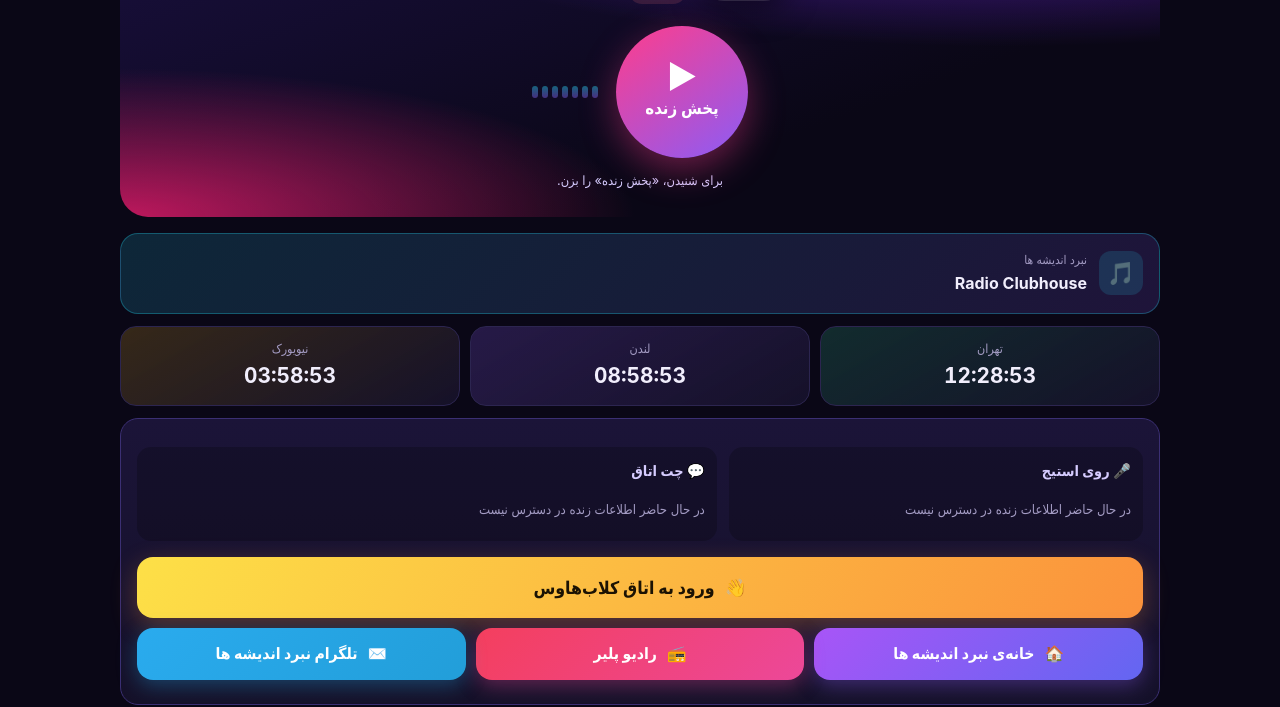
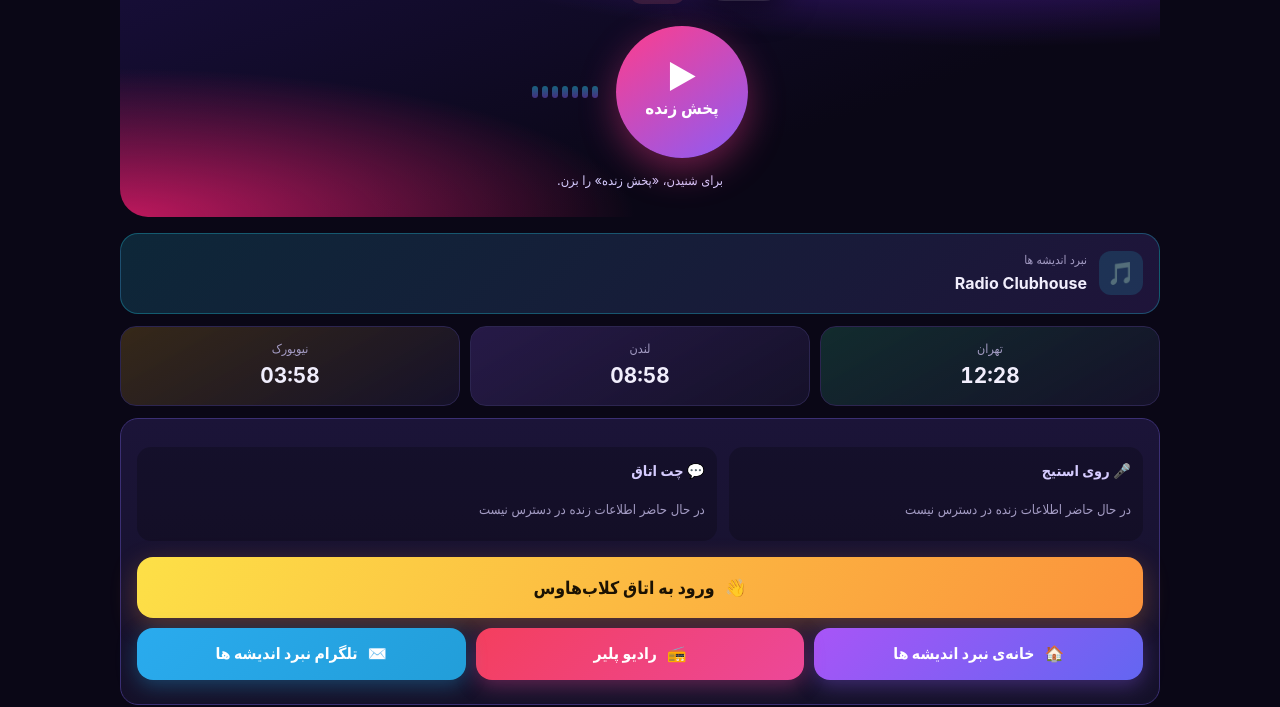
Before and after one commit to fazadi3001/radioclubhouse-site, a plain HTML site: page index.html in a window 1280 px wide. Shown: the part 121-828 px from the top of the page. Drawn offline with Linux system fonts and the light colour scheme; no server answers.

Commit message:
Remove seconds from clocks

```diff
--- a/index.html
+++ b/index.html
@@ -141,9 +141,9 @@ footer{text-align:center;color:var(--muted);font-size:.72rem;margin-top:18px}
   </section>
 
   <section class="clocks full" aria-label="ساعت شهرها">
-    <div class="clock c1"><div class="city">تهران</div><div class="time" data-tz="Asia/Tehran">--:--:--</div></div>
-    <div class="clock c2"><div class="city">لندن</div><div class="time" data-tz="Europe/London">--:--:--</div></div>
-    <div class="clock c3"><div class="city">نیویورک</div><div class="time" data-tz="America/New_York">--:--:--</div></div>
+    <div class="clock c1"><div class="city">تهران</div><div class="time" data-tz="Asia/Tehran">--:--</div></div>
+    <div class="clock c2"><div class="city">لندن</div><div class="time" data-tz="Europe/London">--:--</div></div>
+    <div class="clock c3"><div class="city">نیویورک</div><div class="time" data-tz="America/New_York">--:--</div></div>
   </section>
 
   <section class="card room full" id="room" aria-label="اتاق زنده">
@@ -214,10 +214,10 @@ function safeUrl(u){try{var x=new URL(u,location.href);return(x.protocol==="http
 if(window.RC_CONFIG&&RC_CONFIG.ROOM_NAME){var rn=document.getElementById("roomName");if(rn)rn.textContent=RC_CONFIG.ROOM_NAME}
 function clean(s,n){return String(s==null?"":s).replace(/[\u0000-\u001f\u007f]/g," ").slice(0,n||300)}
 
-/* clocks: local Intl, Latin digits */
+/* clocks: local Intl, Latin digits, no seconds */
 var clk=document.querySelectorAll(".clock .time"),fmts={};
 function tick(){var d=new Date();for(var i=0;i<clk.length;i++){var tz=clk[i].getAttribute("data-tz");
- try{fmts[tz]=fmts[tz]||new Intl.DateTimeFormat("en-GB",{timeZone:tz,hour:"2-digit",minute:"2-digit",second:"2-digit",hour12:false});clk[i].textContent=fmts[tz].format(d)}catch(e){}}}
+ try{fmts[tz]=fmts[tz]||new Intl.DateTimeFormat("en-GB",{timeZone:tz,hour:"2-digit",minute:"2-digit",hour12:false});clk[i].textContent=fmts[tz].format(d)}catch(e){}}}
 tick();setInterval(tick,1000);
 
 /* room link */
```
